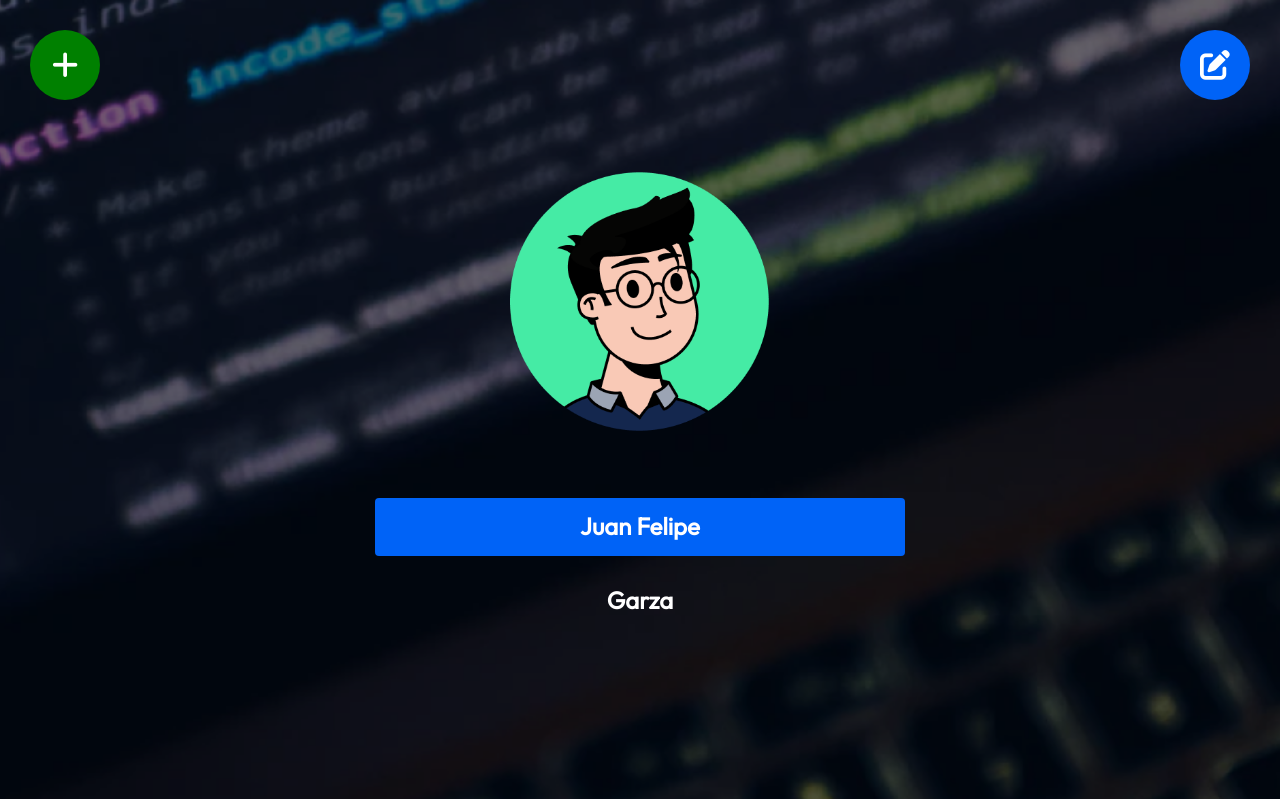
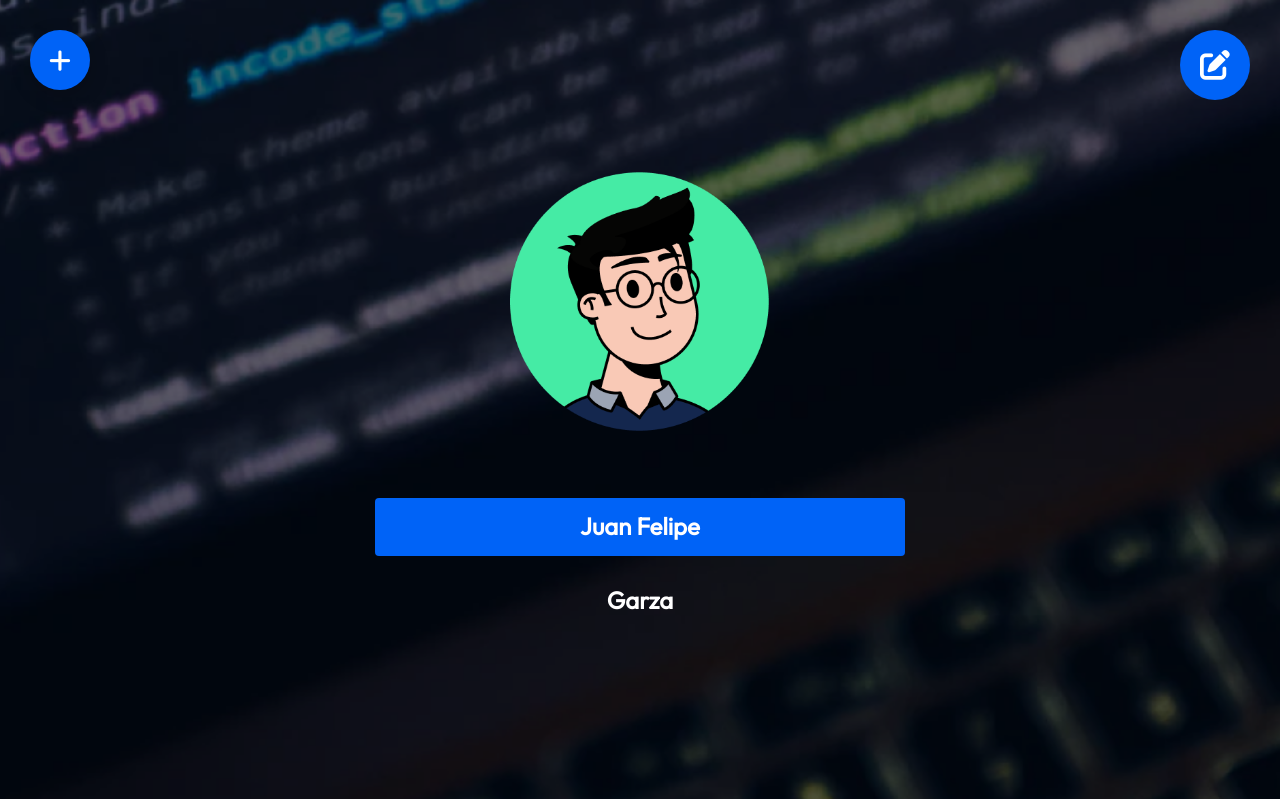
Before and after one commit to CheoZA/portafolio_python, a Django app: page / in a window 1280 px wide. Shown: the top 799 px of the page. Run offline with Django 3.2, Linux system fonts and the light colour scheme; a user stored in the database is signed in; data comes from the database, SQL or seed files in the repository.

Commit message:
added: fab para altas

```diff
--- a/static/css/home.css
+++ b/static/css/home.css
@@ -168,3 +168,66 @@ section .top h1{
 .botonAgregar:hover{
     box-shadow: 0px 0px 10px green;
 }
+
+/*propiedades para el fab*/
+
+.fab-container {
+	position: fixed;
+	top: 30px;
+	left: 30px;
+	/* right: 50px; */
+	z-index: 999;
+	cursor: pointer;
+}
+
+.fab-icon-holder {
+	width: 50px;
+	height: 50px;
+	border-radius: 100%;
+	background: #2e7d32;
+	box-shadow: 0 6px 20px rgba(0,0,0,0.2);
+}
+
+.fab-icon-holder:hover{
+	opacity: 0.8;
+}
+
+.fab-icon-holder i {
+	display: flex;
+	align-items: center;
+	justify-content: center;
+
+	height: 100%;
+	font-size: 25px;
+	color: #ffffff;
+}
+
+.fab {
+	width: 60px;
+	height: 60px;
+	background: #0063F7;
+}
+
+.fab-options {
+	transform-origin: 85% l;
+	list-style-type: none;
+	margin: 0;
+	position: absolute;
+	top: 70px;
+	right: 0px;
+	opacity: 0;
+	transition: all 0.3s ease;
+	transform-origin: 85% top;
+}
+
+.fab:hover + .fab-options, .fab-options:hover {
+	opacity: 1;
+	transform: scale(1);
+}
+
+.fab-options li {
+	display: flex;
+	justify-content: flex-start;
+	padding: 5px;
+	flex-direction: row;
+}
--- a/templates/home.html
+++ b/templates/home.html
@@ -17,9 +17,23 @@
 
 <body>
     {% if user.is_authenticated %}
-    <button class="botonAgregar">
-        <i class="fas fa-plus"></i>
-    </button>
+    <div class="fab-container">
+		<div class="fab fab-icon-holder">
+			<i class="fas fa-plus"></i>
+		</div>
+		<ul class="fab-options">
+			<li>
+				<div class="fab-icon-holder">
+					<i class="fas fa-plus" title="Alta manual"></i>
+				</div>
+			</li>
+			<li>
+				<div class="fab-icon-holder">
+					<i class="fas fa-arrow-circle-up" title="Subir archivo"></i>
+				</div>
+			</li>
+		</ul>
+	</div>
     {% endif %}
     <header>
         <div class="headerContainer">
```
